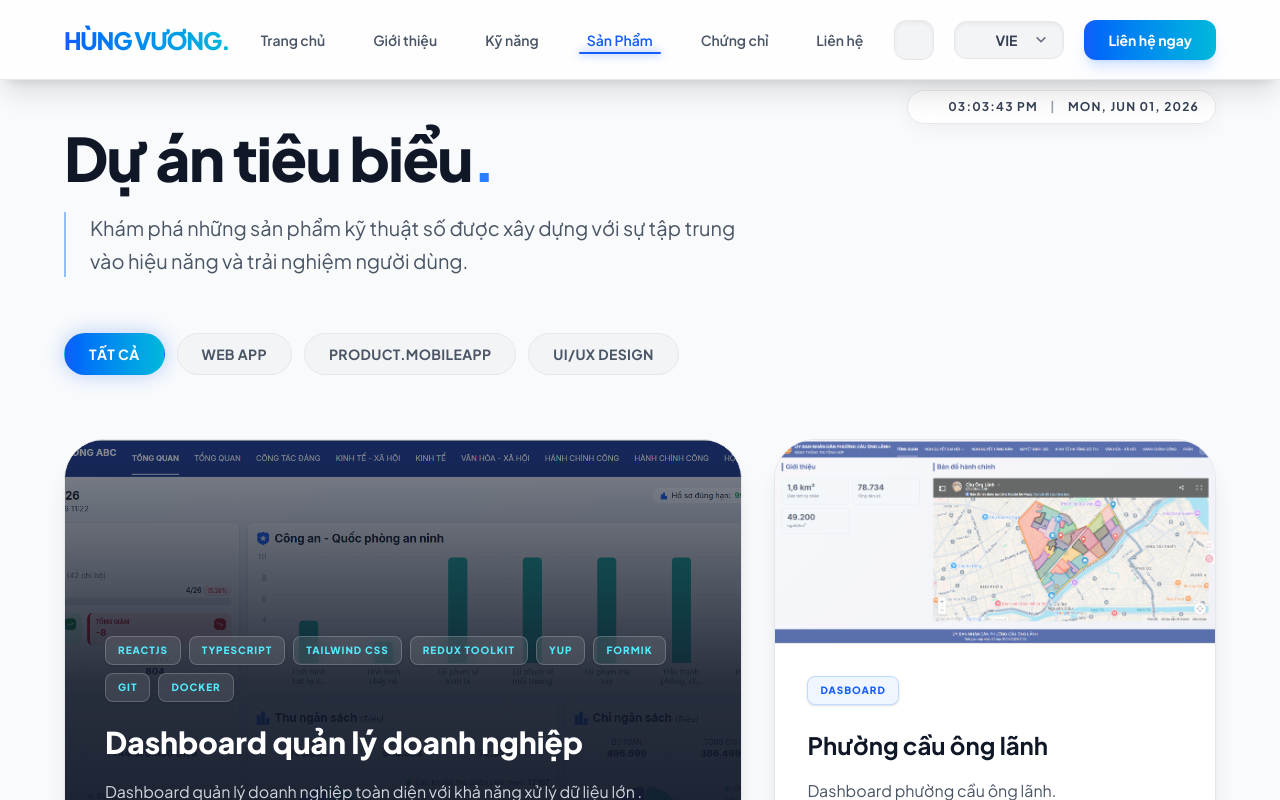
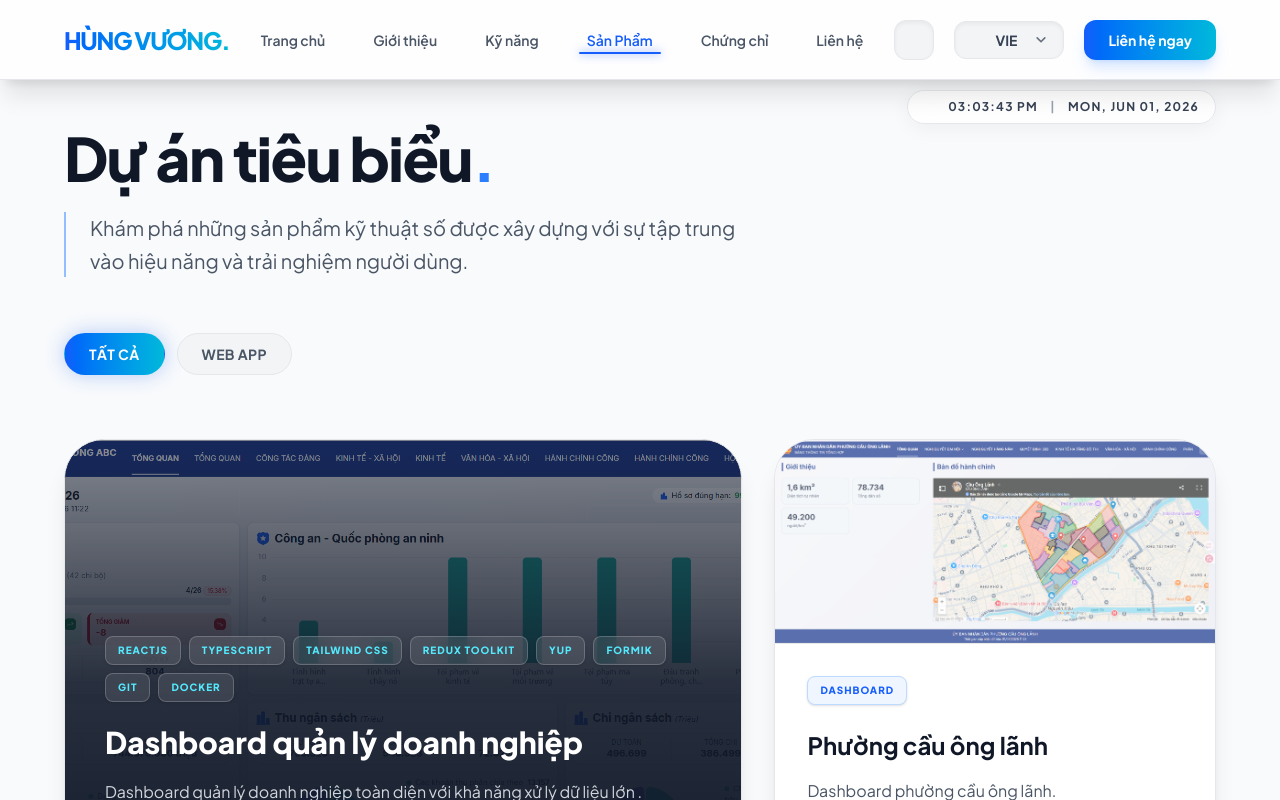
Before and after one commit to lehungvuong2004/portfolio, a React (Vite) app: page /products in a window 1280 px wide. Shown: the top 800 px of the page. Built offline with nearby package versions, Linux system fonts and the light colour scheme; some icons are missing.

Commit message:
fix clock & header

```diff
--- a/src/i18n.js
+++ b/src/i18n.js
@@ -74,7 +74,6 @@ const resources = {
         desc: "Khám phá những sản phẩm kỹ thuật số được xây dựng với sự tập trung vào hiệu năng và trải nghiệm người dùng.",
         all: "Tất cả",
         webApp: "Web App",
-        uiux: "UI/UX Design",
         viewDemo: "Xem Demo",
         github: "Github",
         details: "Chi tiết",
@@ -179,7 +178,6 @@ const resources = {
         desc: "Discover digital products built with a focus on performance and user experience.",
         all: "All",
         webApp: "Web App",
-        uiux: "UI/UX Design",
         viewDemo: "Live Demo",
         github: "Github",
         details: "Details",
--- a/src/layouts/MainLayout.jsx
+++ b/src/layouts/MainLayout.jsx
@@ -20,7 +20,7 @@ import { MyIcon } from '../contants/icon'
   return (
       <div className="relative">
           <Header></Header>
-          <div className="fixed top-[90px] right-6 md:right-16 z-40 pointer-events-none">
+          <div className="hidden lg:block fixed top-[90px] right-6 md:right-16 z-40 pointer-events-none">
             <div className="inline-flex items-center gap-2 bg-white/80 dark:bg-[#11161d]/80 backdrop-blur-md text-gray-700 dark:text-gray-300 text-xs font-bold uppercase tracking-widest px-4 py-2 rounded-full border border-gray-200 dark:border-white/10 shadow-[0_4px_20px_rgba(0,0,0,0.05)] dark:shadow-[0_4px_20px_rgba(0,0,0,0.4)] pointer-events-auto transition-colors duration-500">
               <MyIcon name="mdi:clock-outline" size={16} />
               <span>{formattedTime}</span>
--- a/src/pages/Home/Home.jsx
+++ b/src/pages/Home/Home.jsx
@@ -23,9 +23,9 @@ const PortfolioHome = () => {
       <div className="absolute bottom-0 right-0 w-[600px] h-[600px] bg-cyan-600/10 rounded-full blur-[150px] -z-10 mix-blend-screen"></div>
 
       <>
-        <div className="max-w-7xl mx-auto px-6 md:px-16 grid lg:grid-cols-2 gap-16 lg:gap-8 items-center">
-          <div ref={heroReveal}>
-            <div className="inline-flex items-center gap-3 bg-gray-100 dark:bg-white/5 backdrop-blur-md text-blue-500 dark:text-cyan-300 text-xs font-bold uppercase tracking-widest px-4 py-2 rounded-full border border-gray-200 dark:border-white/10 mb-8 shadow-[0_0_15px_rgba(37,99,235,0.15)] dark:shadow-[0_0_15px_rgba(34,211,238,0.15)]">
+        <div className="max-w-7xl mx-auto px-6 md:px-16 flex flex-col lg:grid lg:grid-cols-2 gap-16 lg:gap-8 items-center">
+          <div ref={heroReveal} className="order-1 flex flex-col">
+            <div className="inline-flex items-center gap-3 bg-gray-100 dark:bg-white/5 backdrop-blur-md text-blue-500 dark:text-cyan-300 text-xs font-bold uppercase tracking-widest px-4 py-2 rounded-full border border-gray-200 dark:border-white/10 mb-8 shadow-[0_0_15px_rgba(37,99,235,0.15)] dark:shadow-[0_0_15px_rgba(34,211,238,0.15)] w-fit">
               <span className="relative flex h-2.5 w-2.5">
                 <span className="animate-ping absolute inline-flex h-full w-full rounded-full bg-blue-400 dark:bg-cyan-400 opacity-75"></span>
                 <span className="relative inline-flex rounded-full h-2.5 w-2.5 bg-blue-500 dark:bg-cyan-500"></span>
@@ -57,25 +57,10 @@ const PortfolioHome = () => {
                 {t('home.downloadCV')}
               </button>
             </div>
-
-            <div ref={statsReveal} className="flex gap-12 lg:gap-16 border-t border-gray-200 dark:border-white/10 pt-10">
-              <div className="stat-item">
-                <div className="text-5xl font-black text-gray-900 dark:text-white flex items-center">
-                  3<span className="text-blue-500 dark:text-cyan-400">+</span>
-                </div>
-                <div className="text-gray-500 text-[10px] uppercase tracking-[0.2em] mt-3 font-bold">{t('home.monthsExp')}</div>
-              </div>
-              <div className="stat-item">
-                <div className="text-5xl font-black text-gray-900 dark:text-white flex items-center">
-                  10<span className="text-purple-500 dark:text-purple-400">+</span>
-                </div>
-                <div className="text-gray-500 text-[10px] uppercase tracking-[0.2em] mt-3 font-bold">{t('home.projectsCompleted')}</div>
-              </div>
-            </div>
           </div>
 
           {/* IMAGE AREA */}
-          <div ref={imageReveal} className="relative flex justify-center lg:justify-end">
+          <div ref={imageReveal} className="relative flex justify-center lg:justify-end order-2 lg:row-span-2">
             <div className="relative w-full max-w-md">
               {/* Decorative background for image */}
               <div className="absolute inset-0 bg-linear-to-tr from-cyan-500 to-purple-600 rounded-[2.5rem] blur-2xl opacity-20 transform rotate-3 scale-105"></div>
@@ -101,6 +86,23 @@ const PortfolioHome = () => {
               </div>
             </div>
           </div>
+
+          {/* STATS AREA */}
+          <div ref={statsReveal} className="order-3 flex gap-12 lg:gap-16 border-t lg:border-t-0 border-gray-200 dark:border-white/10 pt-10 lg:pt-0">
+            <div className="stat-item">
+              <div className="text-5xl font-black text-gray-900 dark:text-white flex items-center">
+                3<span className="text-blue-500 dark:text-cyan-400">+</span>
+              </div>
+              <div className="text-gray-500 text-[10px] uppercase tracking-[0.2em] mt-3 font-bold">{t('home.monthsExp')}</div>
+            </div>
+            <div className="stat-item">
+              <div className="text-5xl font-black text-gray-900 dark:text-white flex items-center">
+                10<span className="text-purple-500 dark:text-purple-400">+</span>
+              </div>
+              <div className="text-gray-500 text-[10px] uppercase tracking-[0.2em] mt-3 font-bold">{t('home.projectsCompleted')}</div>
+            </div>
+          </div>
+
         </div>
       </>
     </section>
--- a/src/pages/Product/Product.jsx
+++ b/src/pages/Product/Product.jsx
@@ -21,8 +21,8 @@ const projects = [
   },
   {
     id: 2,
-    category: "mobile-app",
-    tags: ["Dasboard"],
+    category: "web-app",
+    tags: ["Dashboard"],
     title: "Phường cầu ông lãnh",
     desc: "Dashboard phường cầu ông lãnh.",
     image: cauOngLanh,
@@ -44,32 +44,6 @@ const projects = [
       { label: "product.github", icon: "material-symbols:code-rounded", url: "", },
     ],
   },
-  // {
-  //   id: 4,
-  //   category: "mobile-app",
-  //   tags: ["MOBILE"],
-  //   title: "Watch Companion",
-  //   desc: "Ứng dụng điều khiển đồng hồ thông minh tối giản.",
-  //   image:
-  //     "https://images.unsplash.com/photo-1523275335684-37898b6baf30?q=80&w=800&auto=format&fit=crop",
-  //   links: [
-  //     { label: "product.viewDemo", icon: "material-symbols:link-rounded", url: "", primary: true},
-  //     { label: "product.github", icon: "material-symbols:code-rounded", url: "", },
-  //   ],
-  // },
-  // {
-  //   id: 5,
-  //   category: "ui-ux",
-  //   tags: ["E-COMMERCE"],
-  //   title: "Luxe Watch Shop",
-  //   desc: "Website thương mại điện tử đồng hồ cao cấp.",
-  //   image:
-  //     "https://images.unsplash.com/photo-1547996160-81dfa63595aa?q=80&w=800&auto=format&fit=crop",
-  //   links: [
-  //     { label: "product.viewDemo", icon: "material-symbols:link-rounded", url: "", primary: true},
-  //     { label: "product.github", icon: "material-symbols:code-rounded", url: "", },
-  //   ],
-  // },
 ];
 
 const ProjectsPage = () => {
@@ -83,9 +57,7 @@ const ProjectsPage = () => {
 
   const filters = [
     { label: t('product.all'), value: "all" },
-    { label: t('product.webApp'), value: "web-app" },
-    { label: t('product.mobileApp'), value: "mobile-app" },
-    { label: t('product.uiux'), value: "ui-ux" },
+    { label: t('product.webApp'), value: "web-app" }
   ];
 
   const filtered =
```
